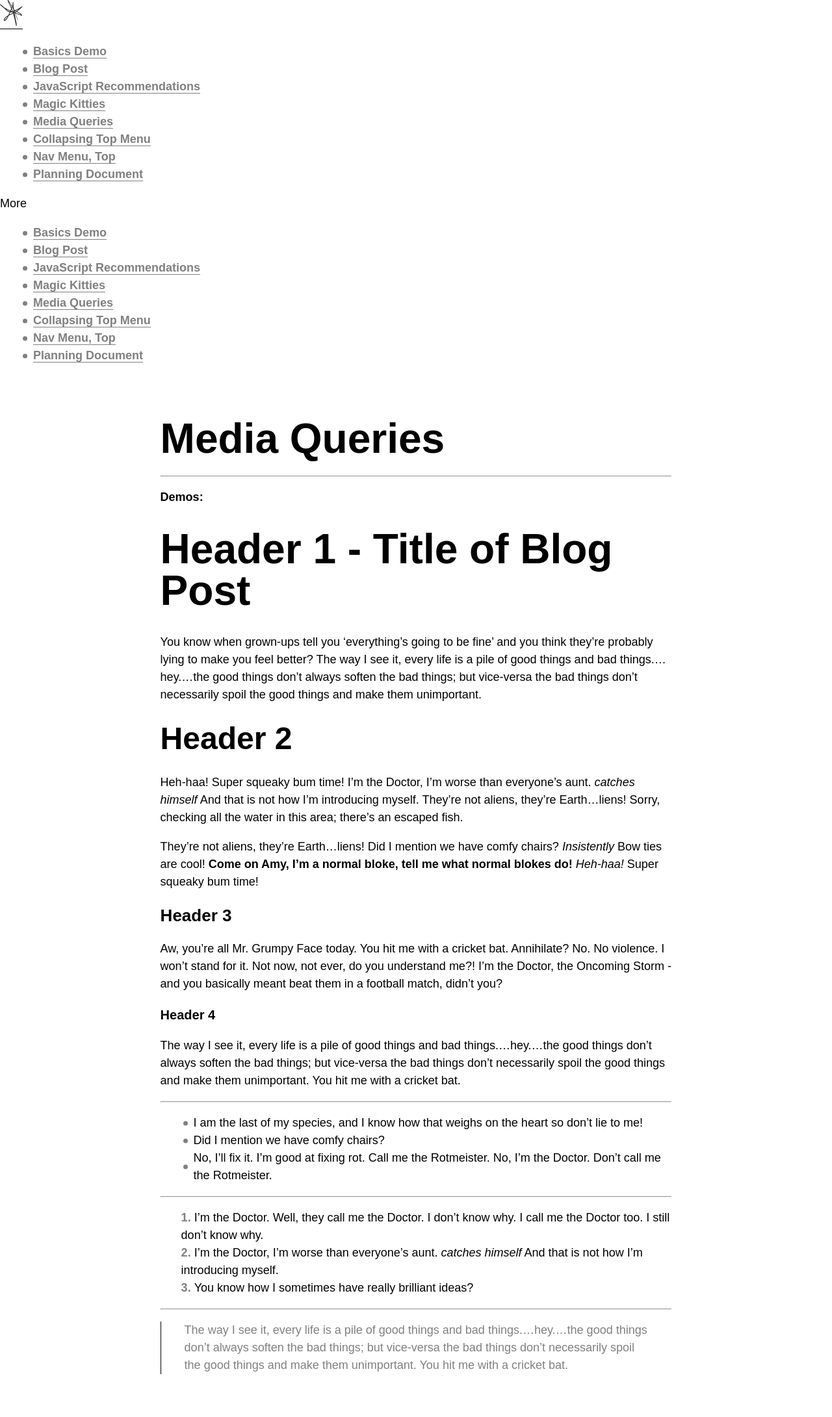
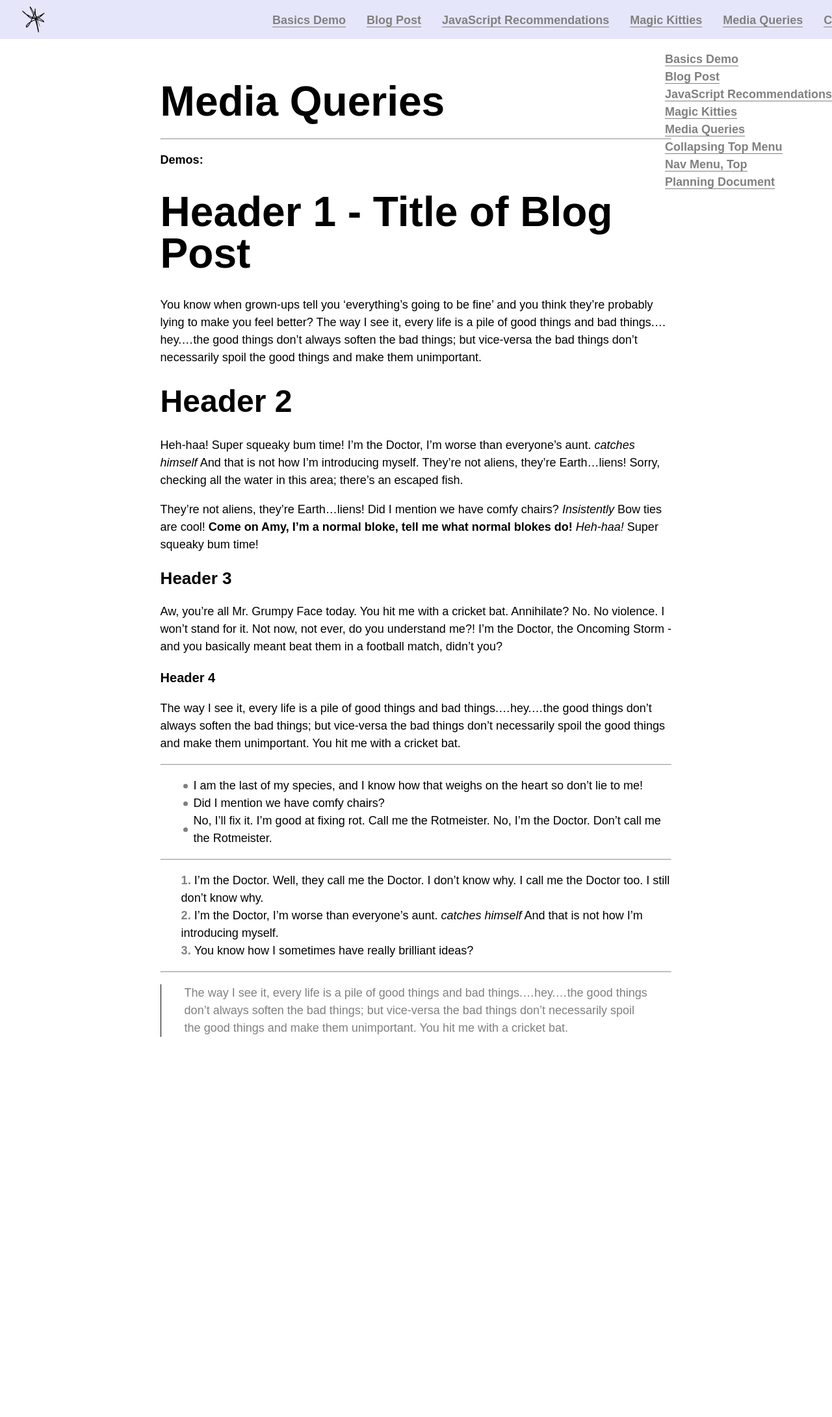
Before and after one commit to kbdonnally/assets, a Jekyll site: the page built from pages/nav-menu--collapse.html, in a window 1280 px wide. Shown: the whole page at 65% size. Built offline with Jekyll 4.4.1, drawn with Linux system fonts in a browser that asks for light colours; some web fonts are replaced; after the commit the page ends 1662 px from its top, so only the background shows below that.

Commit message:
Rename syntax folder and work on nav menu collapse CSS

```diff
--- a/assets/css/_sass/_pages/_nav-menu--collapse.scss
+++ b/assets/css/_sass/_pages/_nav-menu--collapse.scss
@@ -1,54 +1,115 @@
 /* SCSS for Collapsing Nav Menu: */
+
+// ------------- Outer Elements ------------- //
 
 // nav
 .collapse-menu-wrapper {
+	position: relative;
+	top: 0;
+	left: 0;
+	display: flex;
+	justify-content: space-between;
+	height: 60px;
+	width: 100%;
+	background-color: lavender;
+	padding: 0 2rem;
+}
+
+// ----------- List 1 ----------- //
+
+// section 1
+.collapse-menu__home-wrapper {
+	display: flex;
+	align-items: center;
+}
+
+// a
+.collapse-menu__home-link {
+	display: flex;
+	align-items: center;
+	min-height: 40px;
+	padding: 2px;
+	border-bottom-width: 0;
+	transition: border .2s padding .2s;
+	&:hover {
+		border: 1px solid white;
+
+		svg path {
+			padding: 1px;
+			fill: white;
+		}
+	}
+	svg {
+		height: 40px;
+		transition: fill .2s;
+		path {
+			fill: black;
+		}
+	}
+}
+
+// section 1
+.collapse-menu__lists-wrapper {
+	display: flex;
+	max-width: 75%;
+}
+
+// ul
+.collapse-menu__list-1 {
+	position: relative;
+	display: flex;
+	white-space: nowrap;
+}
+
+// li
+.collapse-menu__list-item--1 {
+	&::before {
+		display: none;
+	}
+	padding-left: 2rem;
+}
+
+// a
+.collapse-menu__link--1 {
 
 }
 
-// section
-.collapse-menu__home-wrapper {
-	svg {
-		height: 40px;
+// --------- More ----------- //
+
+.collapse-menu__more--wrapper {
+	display: flex;
+	align-items: center;
+}
+
+.collapse-menu__more {
+//	height: 60px;
+//	align-self: center;
+}
+
+// ------------ List 2 ------------ //
+
+// ul
+.collapse-menu__list-2 {
+	position: absolute;
+	right: 0;
+	top: 60px;
+	white-space: nowrap;
+}
+
+// li
+.collapse-menu__list-item--2 {
+	&::before {
+		display: none;
 	}
 }
 
 // a
-.collapse-menu__home-link {
-
-}
-
-.collapse-menu__lists-wrapper {
-
-}
-
-.collapse-menu__list-1 {
-
-}
-
-.collapse-menu__list-item--1 {
-
-}
-
-.collapse-menu__link--1 {
-
-}
-
-.collapse-menu__more {
-
-}
-
-.collapse-menu__list-2 {
-
-}
-
-.collapse-menu__list-item--2 {
-
-}
-
 .collapse-menu__link--2 {
 
 }
 
+// ---------- Dummy Text ------------ //
+
 .nav-menu--dummy-text {
 
 }
--- /dev/null
+++ b/assets/css/_sass/_vars/_collapse-menu.scss
@@ -0,0 +1,15 @@
+/* Collapsing Menu Color Pattern */
+
+/* HSL */
+$maastrichtblue: hsla(207%, 95%, 8%, 1);
+$max-blue-green: hsla(174%, 62%, 47%, 1);
+$lavender: 		 hsla(240%, 67%, 94%, 1);
+$mustard: 		 hsla(40%, 100%, 67%, 1);
+$raisinblack: 	 hsla(240%, 9%, 13%, 1);
+
+/* Descriptions: */
+// 1. maastricht blue: 	  very dark blue, nearly black
+// 2. maximum blue-green: extremely bright teal
+// 3. lavender: 		  HTML-defined lavender, light and misty
+// 4. mustard: 			  mustard yellow w/ touch of cream
+// 5. raisin black: 	  dark gray version of maastricht blue
--- a/assets/css/style.scss
+++ b/assets/css/style.scss
@@ -4,29 +4,28 @@
 /* Styles */
 
 // Directories:
-// 1. _layouts --> most general styles, apply to >1 page
-// 2. _nav ------> header, footer styles
-// 3. _pages ----> page-specific styles (docname = page name)
-// 4. _vars -----> Sass variables for colors & font names
+// 1. _syntax ---> syntax highlighting schemes
+// 2. _vars -----> Sass variables for colors & font names
+// 3. _nav ------> header, footer styles
+// 4. _layouts --> most general styles, apply to >1 page
+// 5. _includes -> modules for use on multiple pages
+// 6. _pages ----> page-specific styles (docname = page name)
 
 // Imports:
-// - Purpose: puts together all tiny files into big file
-// - Syntax:  '_dir/_filename.scss' -> @import '_dir/filename'
-// - Order:   least-to-most specific, so cascade flows properly
-//            (NB: vars first b/c can't invoke b/f define)
+// - Purpose: 	   puts together all tiny files into big file
+// - Syntax:  	   '_dir/_filename.scss' -> @import '_dir/filename'
+// - Order:   	   least-to-most specific, so cascade flows properly
 
-// syntax highlighting:
-// @import '_syntax-schemes/atom-one-dark';
-// @import '_syntax-schemes/dracula';
-@import '_syntax-schemes/ir-black';
-// @import '_syntax-schemes/monokai-sublime';
-
-
-
+// syntax:
+@import '_syntax/ir-black';
 
 // vars:
 @import '_vars/colors';
 @import '_vars/fonts';
+@import '_vars/collapse-menu';
+
+// nav
+@import '_pages/nav-menu--collapse';
 
 // layouts:
 @import '_layouts/basics-1';
@@ -36,4 +35,3 @@
 
 // pages:
 @import '_pages/magic-kitties';
-@import '_pages/nav-menu--collapse';
--- /dev/null
+++ b/assets/js/collapsing-menu.js
@@ -0,0 +1,22 @@
+/* To go with nav-menu--collapse.html */
+
+let windowWidth = window.innerWidth;
+let listWidth = .75 * window.innerWidth;
+const childrenOne = document.querySelector('.collapse-menu__list-1').children;
+const widthsOne = [...childrenOne].map(x => x.offsetWidth);
+
+let totalWidth = 0;
+console.log(widthsOne);
+
+for (let [i, width] of widthsOne.entries()) {
+	if (totalWidth < listWidth) {
+		console.log(i, width);
+	}
+	if (totalWidth >= listWidth) {
+	//	return width.index;
+		console.log(width, totalWidth);
+	}
+	totalWidth += width;
+}
+
+console.log(totalWidth);
```
Also changed, not shown: assets/css/_sass/_syntax/_atom-one-dark.scss (renamed from assets/css/_sass/_syntax-schemes/_atom-one-dark.scss), assets/css/_sass/_syntax/_dracula.scss (renamed from assets/css/_sass/_syntax-schemes/_dracula.scss), assets/css/_sass/_syntax/_ir-black.scss (renamed from assets/css/_sass/_syntax-schemes/_ir-black.scss), assets/css/_sass/_syntax/_monokai-sublime.scss (renamed from assets/css/_sass/_syntax-schemes/_monokai-sublime.scss), assets/img/svg/sunburst-black.svg.
